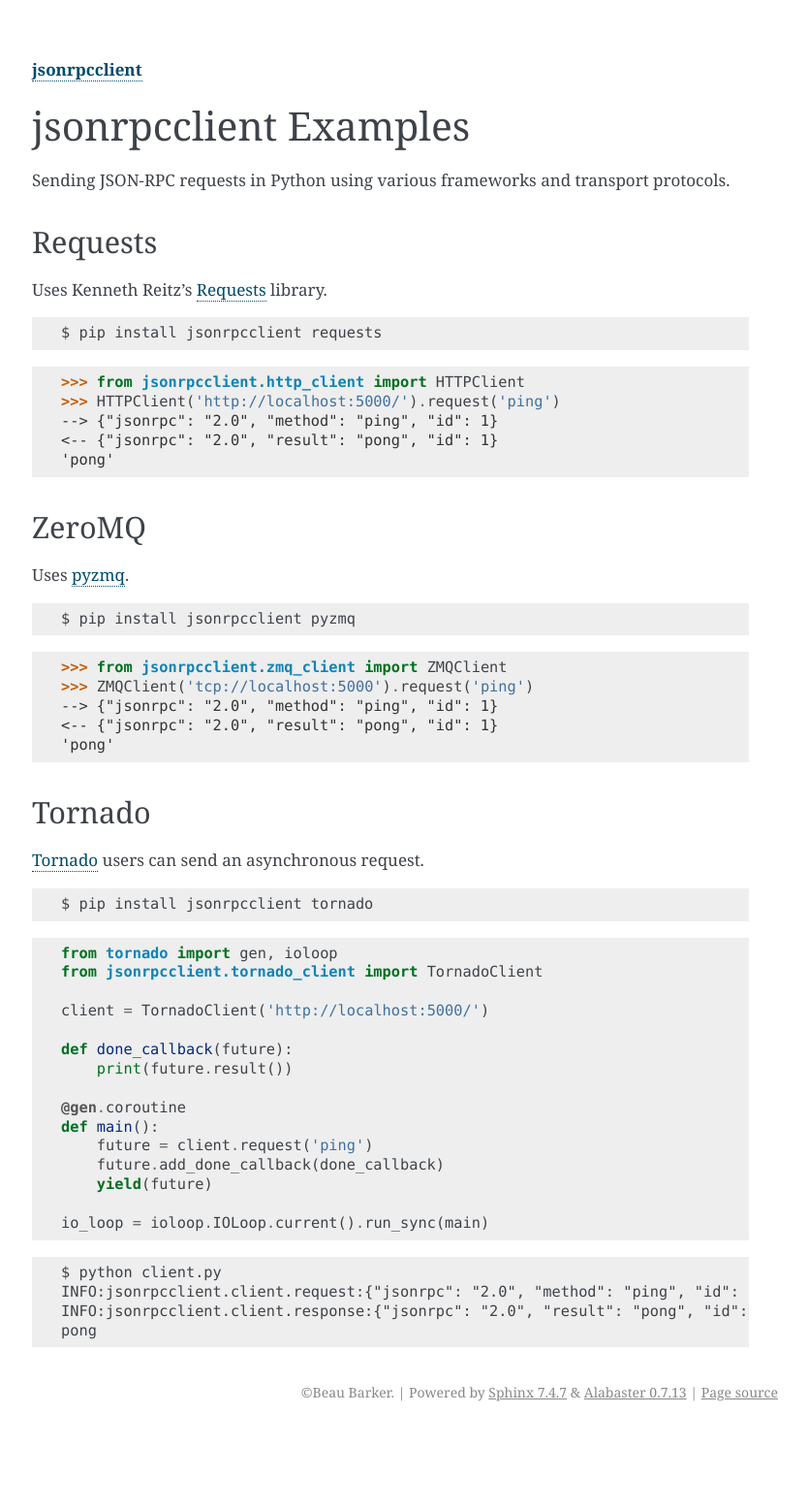
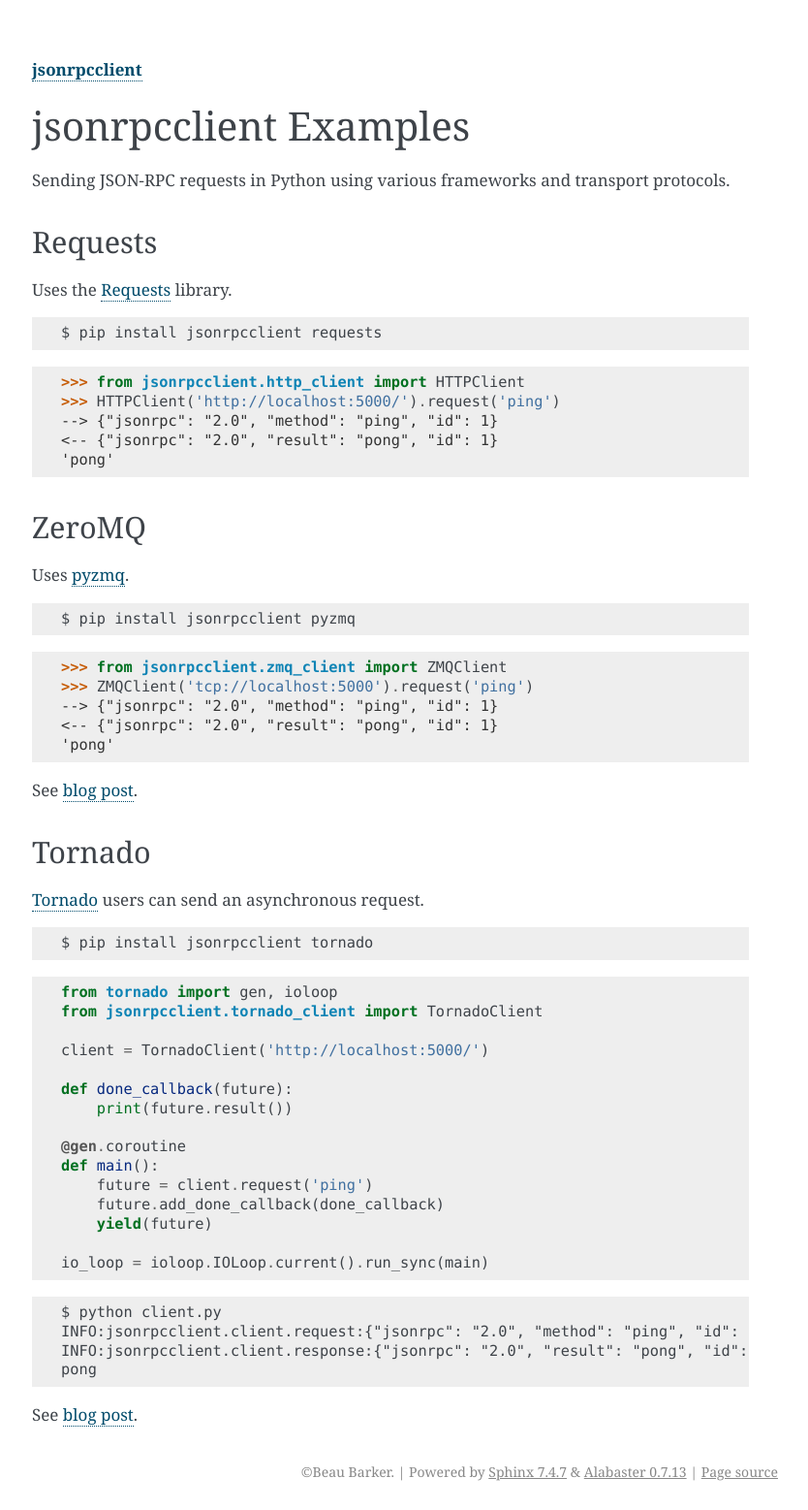
Before and after one commit to explodinglabs/jsonrpcclient, a Sphinx documentation site: the page built from doc/examples.rst, in a window 1280 px wide. Shown: the whole page at 97% size, without its empty margins (237-1071 px from the left). Built offline with Sphinx 7.4.7, drawn with Linux system fonts in a browser that asks for light colours; before the commit the page ends 1475 px from its top, so only the background shows below that.

Commit message:
Include links to blog posts in examples doc

```diff
--- a/doc/examples.rst
+++ b/doc/examples.rst
@@ -9,8 +9,7 @@ protocols.
 Requests
 ========
 
-Uses Kenneth Reitz's `Requests <http://docs.python-requests.org/>`__
-library.
+Uses the `Requests <http://docs.python-requests.org/>`__ library.
 
 ::
 
@@ -40,6 +39,8 @@ Uses `pyzmq <https://pyzmq.readthedocs.io/>`__.
     --> {"jsonrpc": "2.0", "method": "ping", "id": 1}
     <-- {"jsonrpc": "2.0", "result": "pong", "id": 1}
     'pong'
+
+See `blog post <https://bcb.github.io/jsonrpc/pyzmq>`__.
 
 Tornado
 =======
@@ -75,3 +76,5 @@ request.
     INFO:jsonrpcclient.client.request:{"jsonrpc": "2.0", "method": "ping", "id": 1}
     INFO:jsonrpcclient.client.response:{"jsonrpc": "2.0", "result": "pong", "id": 1}
     pong
+
+See `blog post <https://bcb.github.io/jsonrpc/tornado>`__.
```
